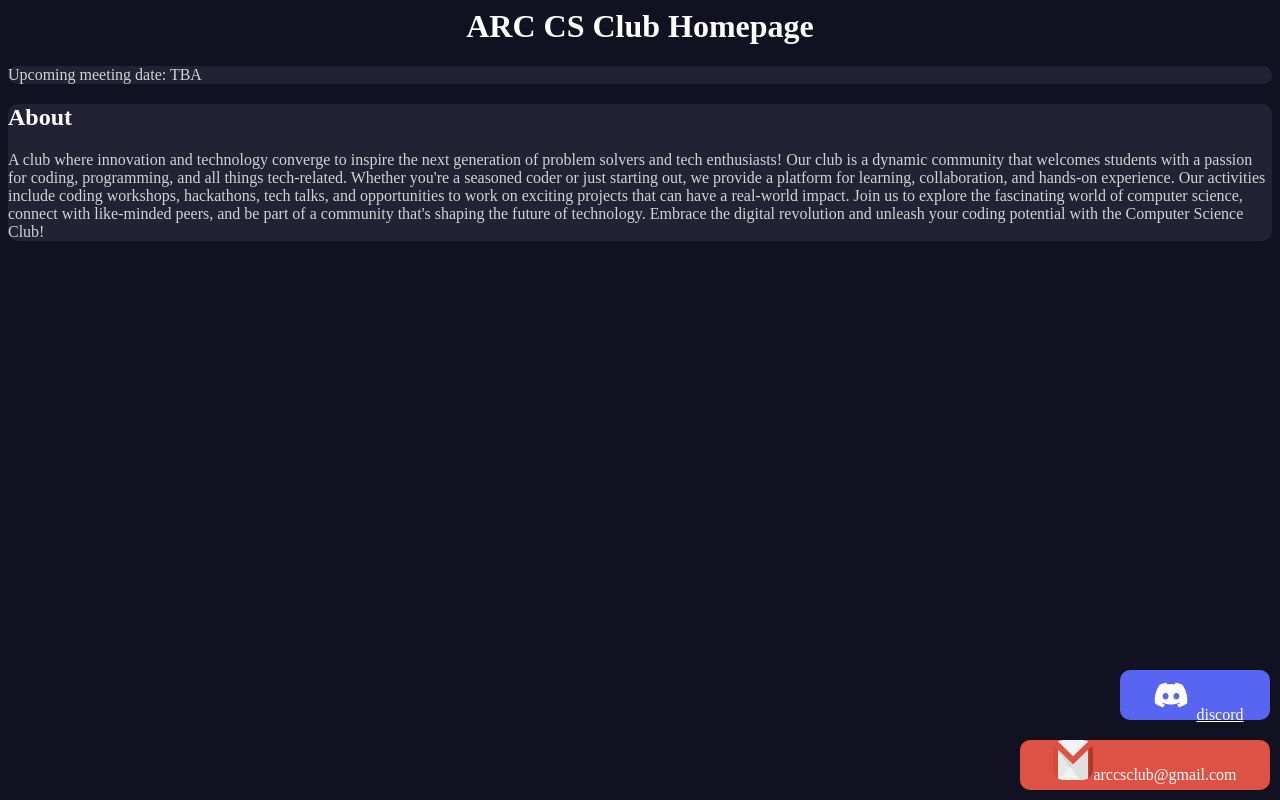
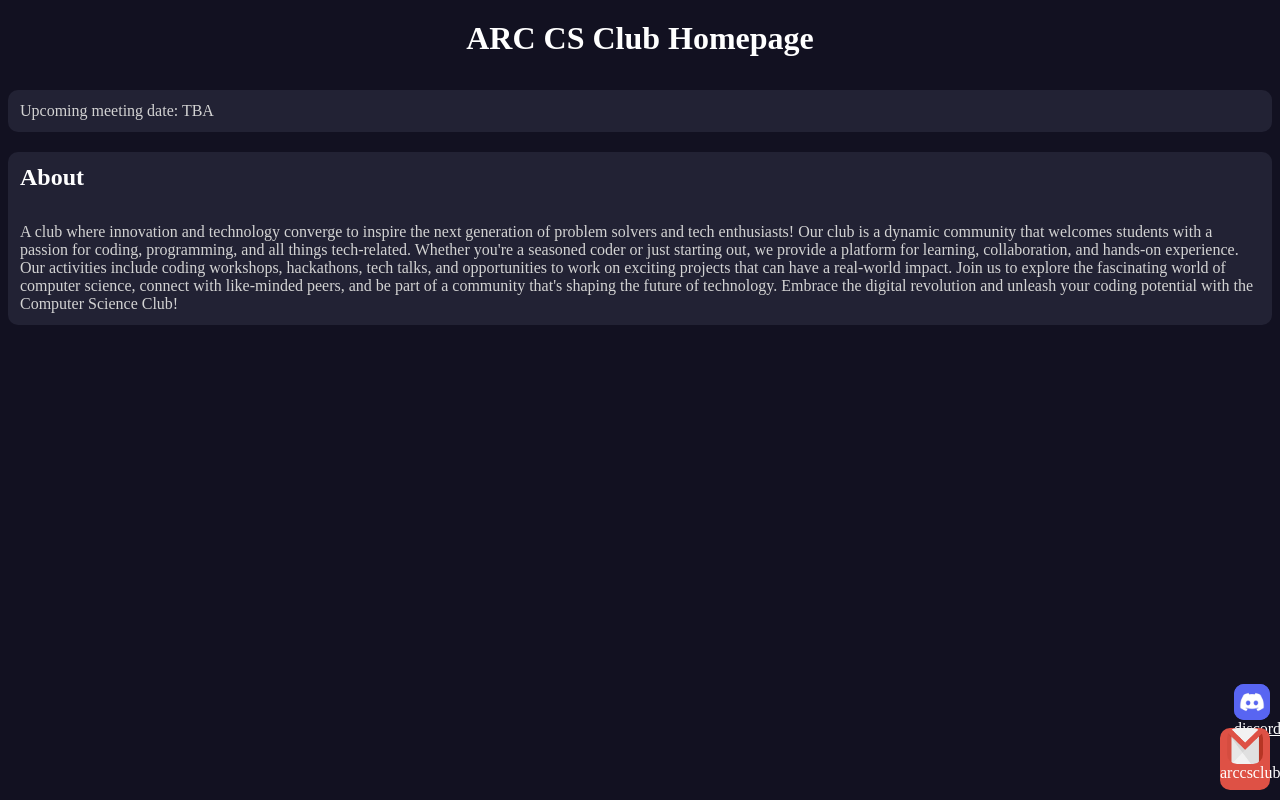
Before and after one commit to thevladisss/arc-cs-club-website, a plain HTML site: page index.html in a window 1280 px wide. Drawn offline with Linux system fonts and the light colour scheme.

Commit message:
style.css
Added padding and smaller icons

```diff
--- a/style.css
+++ b/style.css
@@ -2,40 +2,54 @@ body {
     background-color: rgb(18, 17, 33);
     color: white;
 }
+
 h1 {
     text-align: center;
+    padding: 12px 12px 12px 12px;
 }
+
+h2 {
+    padding: 12px 12px 0 12px;
+}
+
 p {
+    padding: 12px 12px 12px 12px;
     color: lightgray;
 }
+
 .info {
     background-color: rgb(34,34, 52);
     margin-top: 10px;
-
     border-radius: 10px;
 }
+
 img {
+    height: 36px;
+    width: 36px;
     border-radius: 10px;
 }
+
 #discord {
-    width: 150px;
-    height: 50px;
-    background-color:rgb(88, 101, 242);
+    width: 36px;
+    height: 36px;
+    background-color: rgb(88, 101, 242);
     border-radius: 10px;
     text-align: center;
     margin-right: 10px;
     margin-bottom: 10px;
     position: fixed;
     right: 0;
-    bottom: 70;
+    bottom: 70px;
 }
+
 a {
     color: white;
 }
+
 #gmail {
-    width: 250px;
-    height: 50px;
-    background-color:rgb(222, 81, 69);
+    width: 50px;
+    height: 62px;
+    background-color: rgb(222, 81, 69);
     border-radius: 10px;
     text-align: center;
     margin-right: 10px;
```
